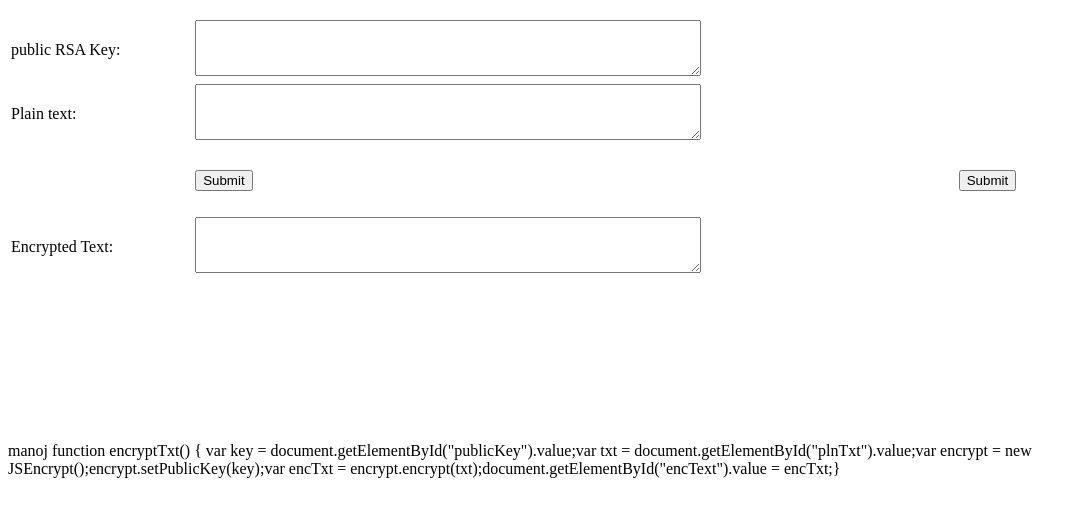
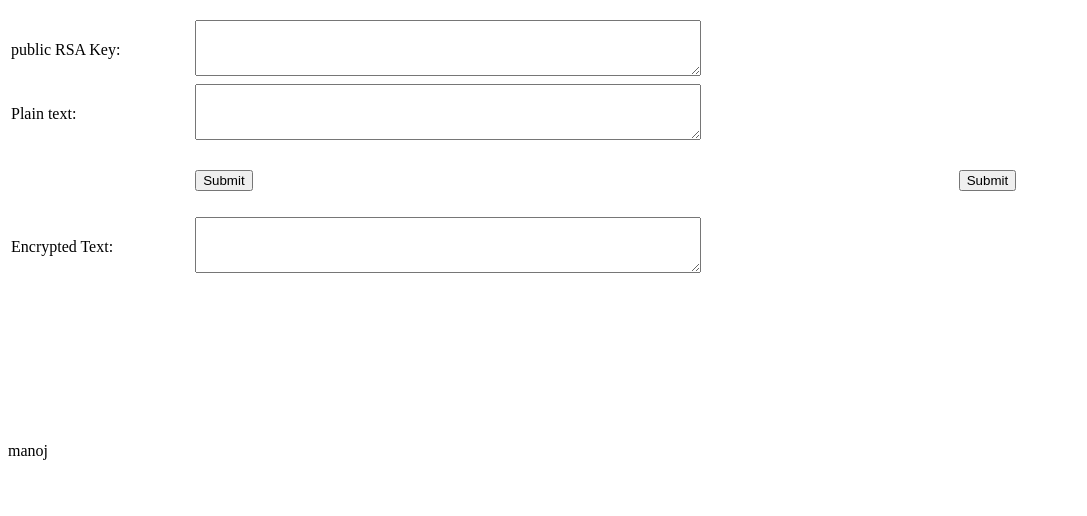
Before and after one commit to AshokReddy556/masmanoj.github.io, a plain HTML site: page encrypt/encrypt.html in a window 1280 px wide. Shown: the part 50-566 px from the top of the page, without its empty margins (0-1087 px from the left). Drawn offline with Linux system fonts and the light colour scheme.

Commit message:
Update encrypt.html

```diff
--- a/encrypt/encrypt.html
+++ b/encrypt/encrypt.html
@@ -57,9 +57,3 @@
 
 </body>
 </html>
-
-		function encryptTxt() {	var key =  document.getElementById("publicKey").value;var txt = document.getElementById("plnTxt").value;var encrypt = new JSEncrypt();encrypt.setPublicKey(key);var encTxt = encrypt.encrypt(txt);document.getElementById("encText").value =  encTxt;}
-	</script>
-
-</body>
-</html>
```
